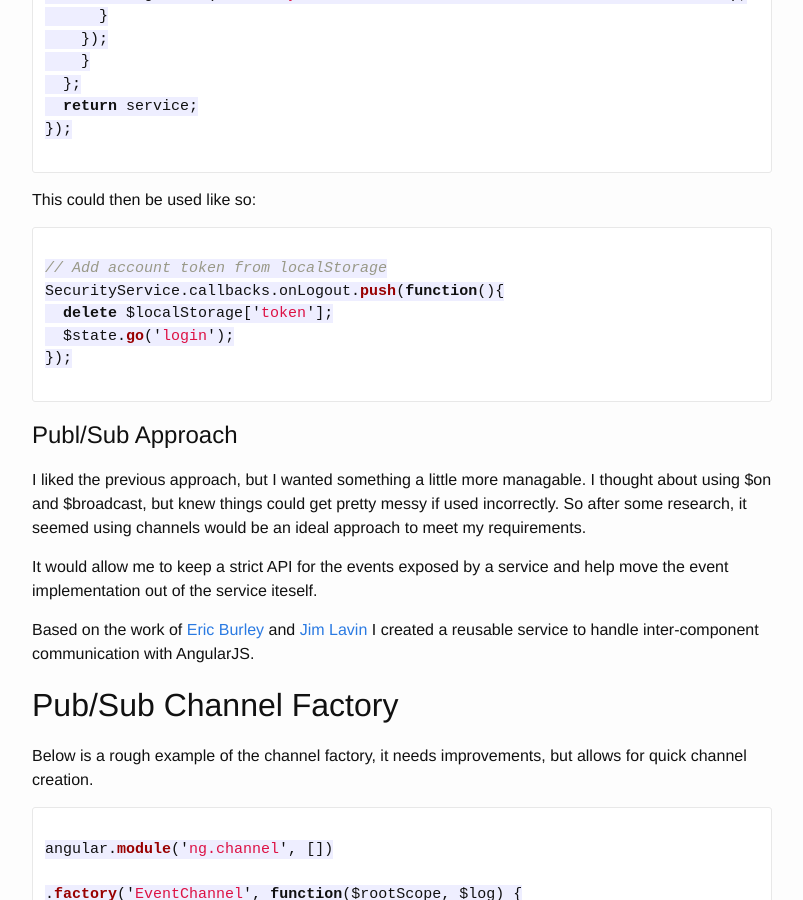
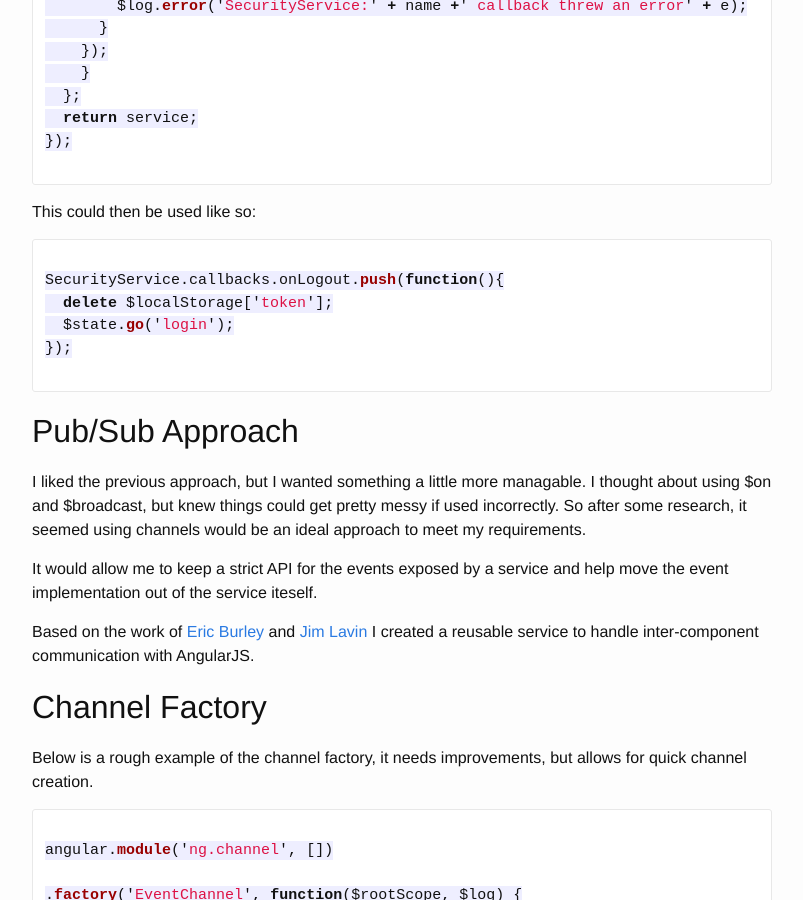
Before and after one commit to eddie/eddie.github.io, a Jekyll site: the page built from _posts/2015-02-28-angularjs-component-communication.md, in a window 1280 px wide and 900 px high, scrolled down 1379 px. Shown: the whole window, without its empty margins (238-1041 px from the left). Built offline with Jekyll 4.4.1, drawn with Linux system fonts in a browser that asks for light colours; Markdown is read by kramdown in place of the engine named in the settings; some of the changed text lies outside the part shown.

Commit message:
fixed angular-channel post formatting

````diff
--- a/_posts/2015-02-28-angularjs-component-communication.md
+++ b/_posts/2015-02-28-angularjs-component-communication.md
@@ -17,7 +17,7 @@ The requirements I had for service callbacks were:
 - Ability to easily add callbacks to service
 - Service should declare which callbacks it supported
 
-# Initial Attempt (Callback array)
+## Initial Attempt (Callback array)
 
 Initially, I took a leaf out of the angular-app book, and a service would maintain a list of callbacks for specific events, a controller could then add a callback and they would be called appropriately.
 
@@ -66,7 +66,6 @@ This could then be used like so:
 
 ```javascript
 
-// Add account token from localStorage
 SecurityService.callbacks.onLogout.push(function(){
   delete $localStorage['token'];
   $state.go('login');
@@ -74,7 +73,7 @@ SecurityService.callbacks.onLogout.push(function(){
 
 ```
 
-# Publ/Sub Approach
+## Pub/Sub Approach
 
 I liked the previous approach, but I wanted something a little more managable. I thought about using $on and $broadcast, but knew things could get pretty messy if used incorrectly. So after some research, it seemed using channels would be an ideal approach to meet my requirements.
 
@@ -82,7 +81,7 @@ It would allow me to keep a strict API for the events exposed by a service and h
 
 Based on the work of [Eric Burley](https://eburley.github.io/2013/01/31/angularjs-watch-pub-sub-best-practices.html) and [Jim Lavin](http://codingsmackdown.tv/blog/2013/04/29/hailing-all-frequencies-communicating-in-angularjs-with-the-pubsub-design-pattern/) I created a reusable service to handle inter-component communication with AngularJS.
 
-## Pub/Sub Channel Factory
+## Channel Factory
 
 Below is a rough example of the channel factory, it needs improvements, but allows for quick channel creation.
 
@@ -196,7 +197,7 @@ angular.module('myApp.security', ['ng.channel'])
 });
 ```
 
-# Summary and Future improvements
+## Summary and Future improvements
 
 
 That's it for now, please [submit an issue](https://github.com/eddie/eddie.github.io/issues) if you see any problems with this post or can offer any suggestions.  I have also created a package for this [angular-channel](https://github.com/eddie/angular-channel), it shouldn't be used in this state- but I hope to build upon this soon. All contributions welcome of course.
````
Also changed, not shown: other parts of _posts/2015-02-28-angularjs-component-communication.md (+3 -1 lines).
